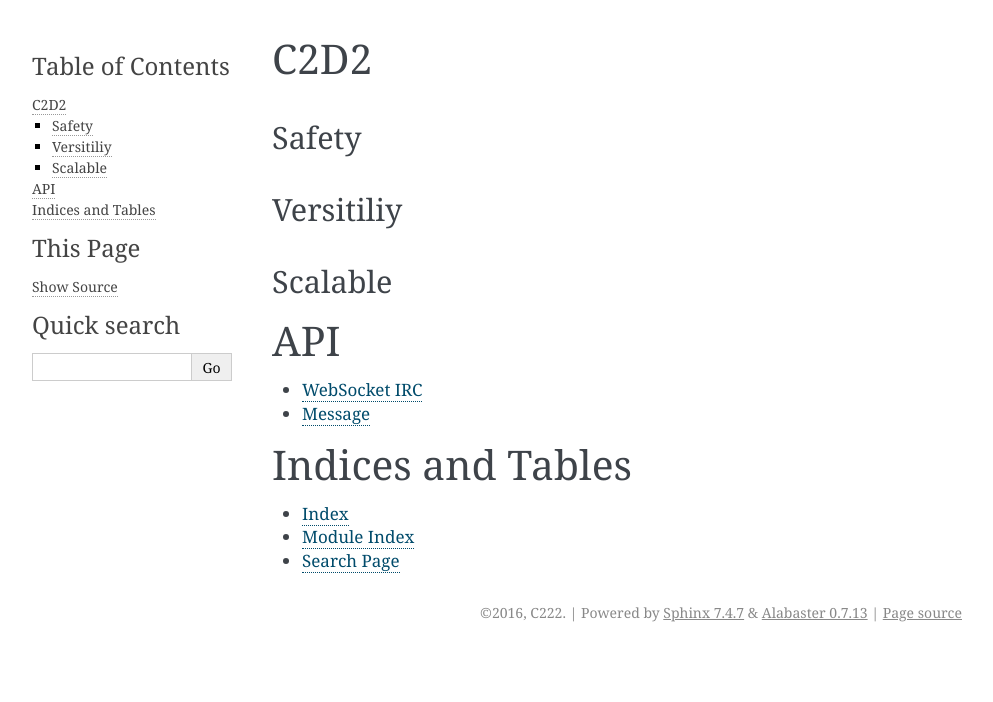
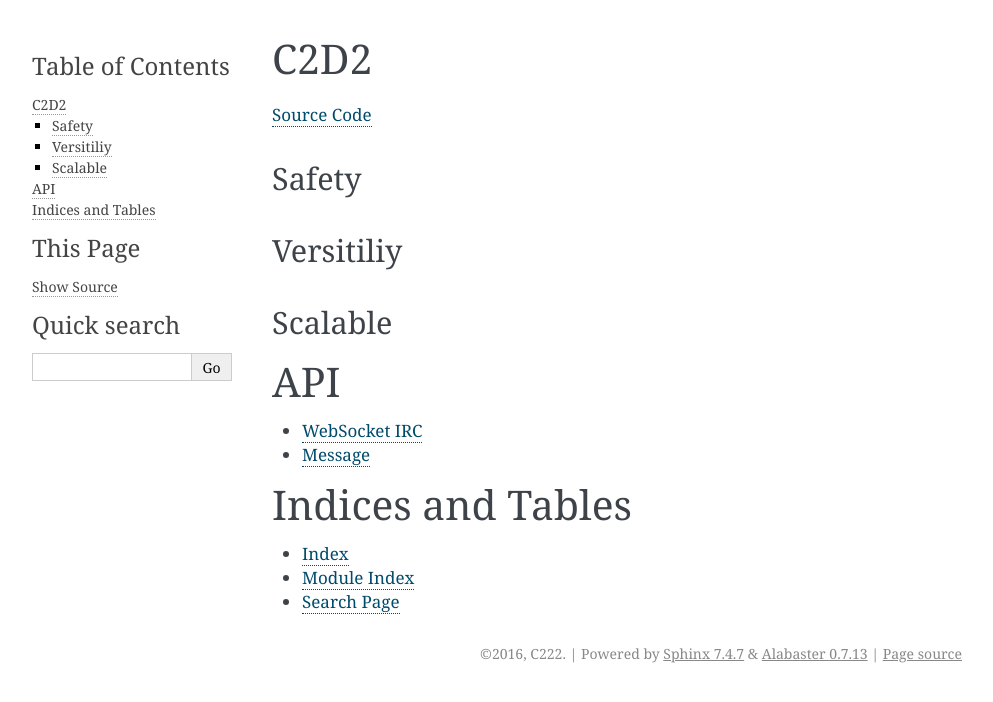
Before and after one commit to C222/C2D2, a Sphinx documentation site: the page built from docs/source/index.rst, in a window 1280 px wide. Shown: the top 702 px of the page, without its empty margins (148-1141 px from the left). Built offline with Sphinx 7.4.7, drawn with Linux system fonts in a browser that asks for light colours; formulas are drawn with MathJax 3.

Commit message:
Docs Changes

```diff
--- a/docs/source/index.rst
+++ b/docs/source/index.rst
@@ -5,6 +5,8 @@
 
 C2D2
 ====
+`Source Code`_
+
 Safety
 ------
 
@@ -31,3 +33,5 @@ Indices and Tables
 * :ref:`genindex`
 * :ref:`modindex`
 * :ref:`search`
+
+.. _Source Code: https://github.com/C222/C2D2
```
Also changed, not shown: 1 other file.
